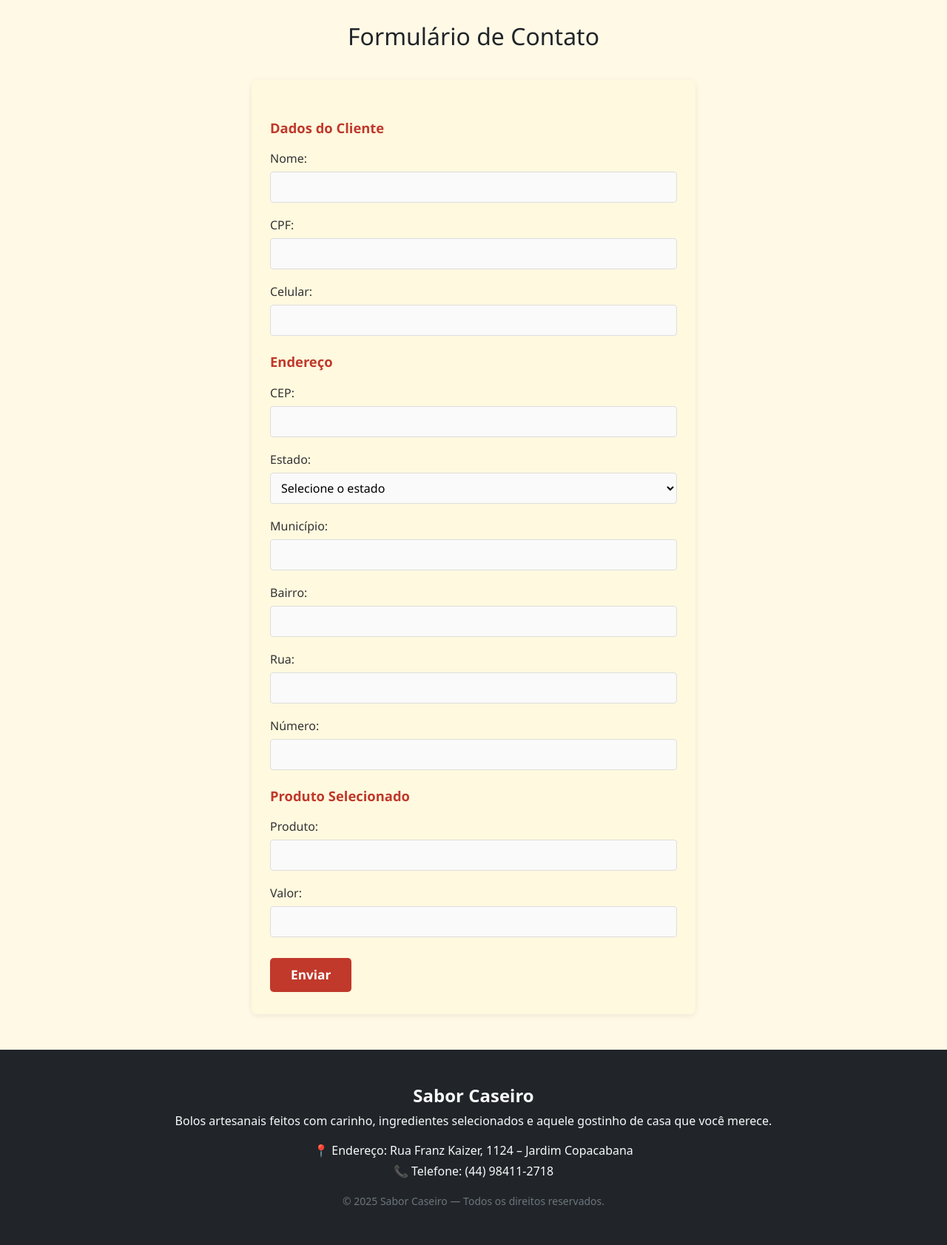
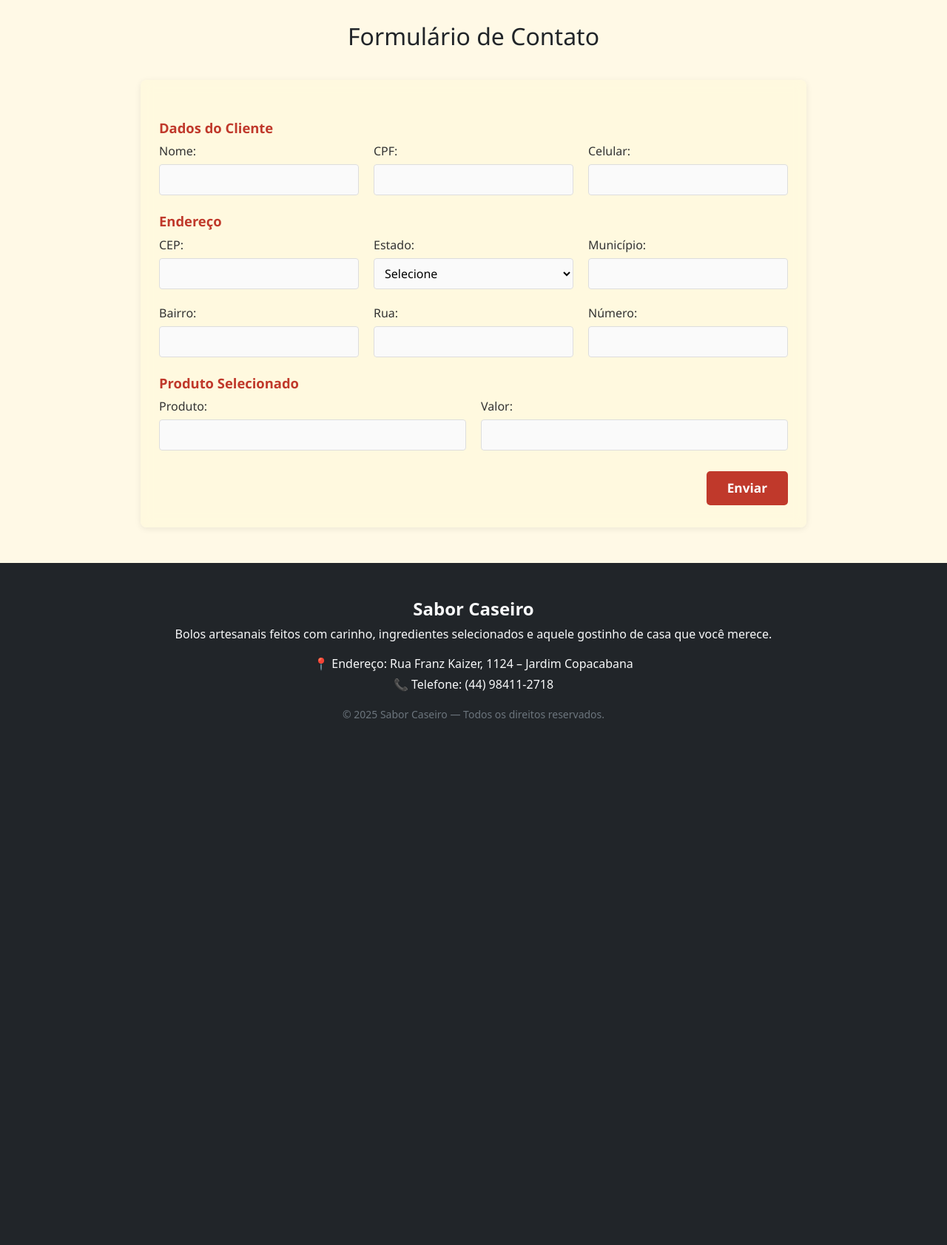
Before and after one commit to GabrielZafani/SaborCaseirov2, a PHP site: page /contato in a window 1280 px wide. Shown: the part 126-1809 px from the top of the page at 74% size. After the commit the page ends 1097 px from the top, so only its background shows below. Run offline with PHP 8.4, Linux system fonts and the light colour scheme.

Commit message:
FORMULARIO MAIS BONITO

```diff
--- a/saborCaseiro_MVC/app/Views/contato.phtml
+++ b/saborCaseiro_MVC/app/Views/contato.phtml
@@ -4,22 +4,31 @@
 
 <form action="/saborCaseiro_MVC/public/contato/enviar" method="POST">
     <h3>Dados do Cliente</h3>
+    <div class="form-row">
+        <div class="form-group">
             <label for="nome">Nome:</label>
             <input type="text" name="nome" id="nome" required>
-
+        </div>
+        <div class="form-group">
             <label for="cpf">CPF:</label>
             <input type="text" name="cpf" id="cpf" required>
-
+        </div>
+        <div class="form-group">
             <label for="celular">Celular:</label>
             <input type="text" name="celular" id="celular" required>
+        </div>
+    </div>
 
     <h3>Endereço</h3>
+    <div class="form-row">
+        <div class="form-group">
             <label for="cep">CEP:</label>
             <input type="text" name="cep" id="cep" required>
-
+        </div>
+        <div class="form-group">
             <label for="estado">Estado:</label>
             <select name="estado" id="estado" required>
-        <option value="">Selecione o estado</option>
+                <option value="">Selecione</option>
                 <option value="AC">AC</option>
                 <option value="AL">AL</option>
                 <option value="AP">AP</option>
@@ -48,28 +57,39 @@
                 <option value="SE">SE</option>
                 <option value="TO">TO</option>
             </select>
-
+        </div>
+        <div class="form-group">
             <label for="municipio">Município:</label>
             <input type="text" name="municipio" id="municipio" required>
-
+        </div>
+        <div class="form-group">
             <label for="bairro">Bairro:</label>
             <input type="text" name="bairro" id="bairro" required>
-
+        </div>
+        <div class="form-group">
             <label for="rua">Rua:</label>
             <input type="text" name="rua" id="rua" required>
-
+        </div>
+        <div class="form-group">
             <label for="numero">Número:</label>
             <input type="text" name="numero" id="numero" required>
+        </div>
+    </div>
 
     <h3>Produto Selecionado</h3>
+    <div class="form-row">
         <input type="hidden" name="produto_id" value="<?= $_GET['produto_id'] ?? '' ?>">
         <input type="hidden" name="valor" value="<?= $_GET['valor'] ?? '' ?>">
 
+        <div class="form-group">
             <label>Produto:</label>
             <input type="text" value="<?= $_GET['nome'] ?? '' ?>" readonly>
-
+        </div>
+        <div class="form-group">
             <label>Valor:</label>
             <input type="text" value="<?= $_GET['valor'] ?? '' ?>" readonly>
+        </div>
+    </div>
 
     <button type="submit">Enviar</button>
 </form>
@@ -85,7 +105,7 @@
     }
 
     form {
-        max-width: 600px;
+        max-width: 900px;
         margin: 40px auto;
         padding: 30px 25px;
         backdrop-filter: blur(8px);
@@ -102,9 +122,19 @@
         font-weight: 600;
     }
 
+    .form-row {
+        display: flex;
+        flex-wrap: wrap;
+        gap: 20px;
+    }
+
+    .form-group {
+        flex: 1;
+        min-width: 200px;
+    }
+
     label {
         display: block;
-        margin-top: 18px;
         margin-bottom: 6px;
         color: #333;
         font-weight: 500;
@@ -138,6 +168,8 @@
         font-weight: 600;
         cursor: pointer;
         transition: background 0.2s;
+        display: block;
+        margin-left: auto;
     }
 
     button[type="submit"]:hover {
```
Lines whose indentation alone changed are shown as unchanged.
